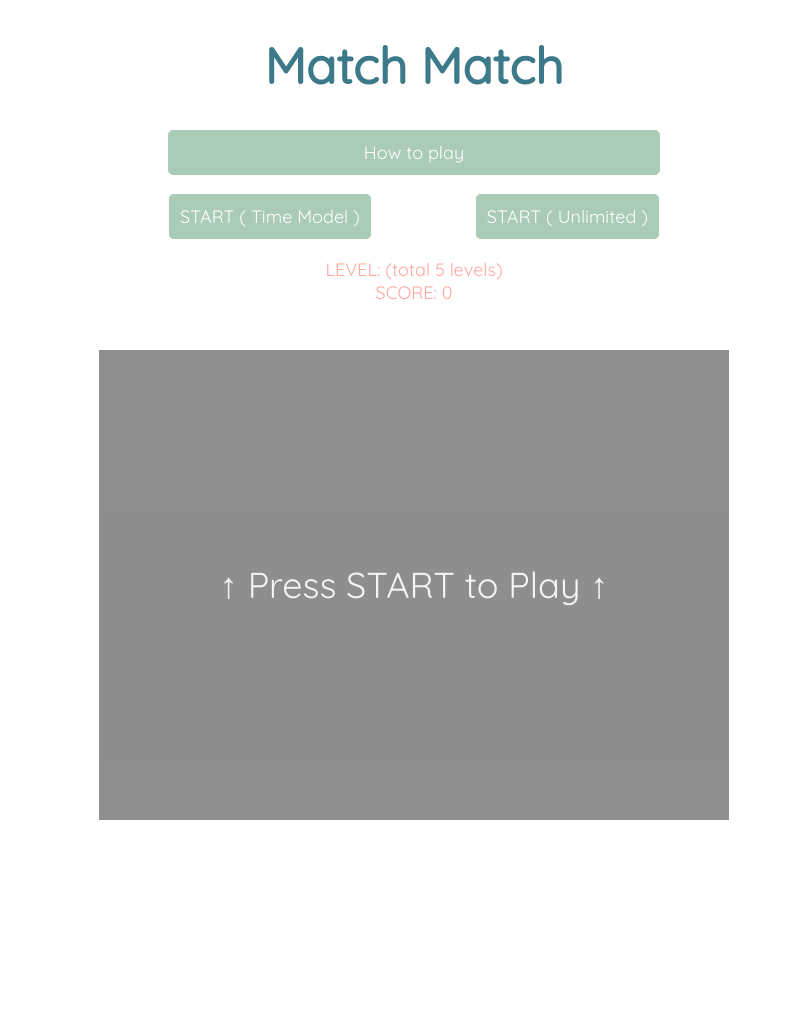
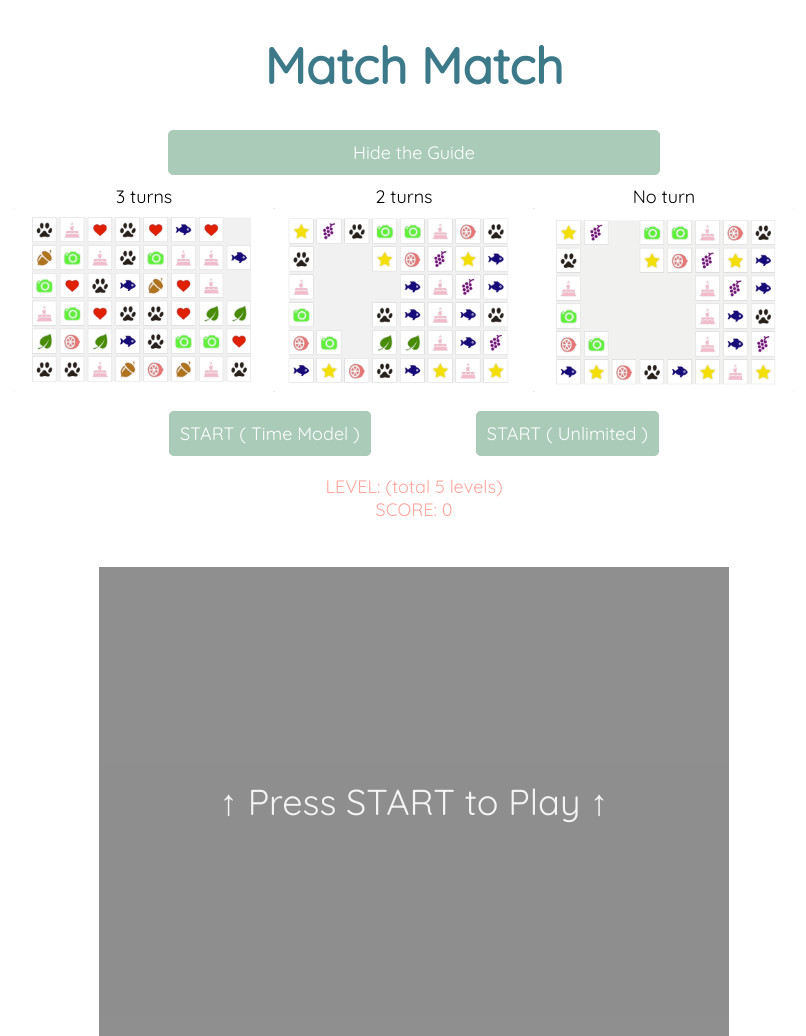
Before and after one commit to zw301/match-match, a PHP site: page / in a window 1280 px wide. Shown: the top 1036 px of the page, without its empty margins (226-1032 px from the left). Before the commit the page ends 820 px from the top, so only its background shows below. Run offline with PHP 8.4, Linux system fonts and the light colour scheme.

Commit message:
Update the introduction display to default open

```diff
--- a/home.html
+++ b/home.html
@@ -12,7 +12,7 @@
     <h1>Match Match</h1>
 
     <div class="information">
-      <div class="start howto" id="howtoplay">How to play</div>
+      <div class="start howto" id="howtoplay">Hide the Guide</div>
       <div id="intro">
         <div class="intro-img">
           <span>3 turns</span>
--- a/match.js
+++ b/match.js
@@ -577,7 +577,7 @@ oUnlimited.onclick = function() {
 
 let oHowtoplay = document.getElementById("howtoplay");
 let oIntro = document.getElementById("intro");
-let introDisplaying = false;
+let introDisplaying = true;
 
 oHowtoplay.onclick = function() {
   introDisplaying = !introDisplaying;
--- a/style.css
+++ b/style.css
@@ -131,7 +131,7 @@ div {
   width: 800px;
   margin: 0 auto 20px;
   display: flex;
-  display: none;
+  /* display: none; */
 }
 
 #intro img {
```
